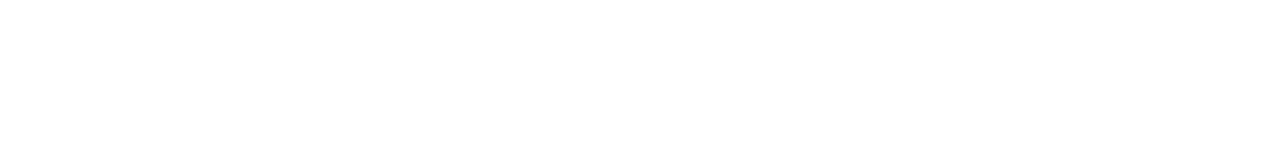
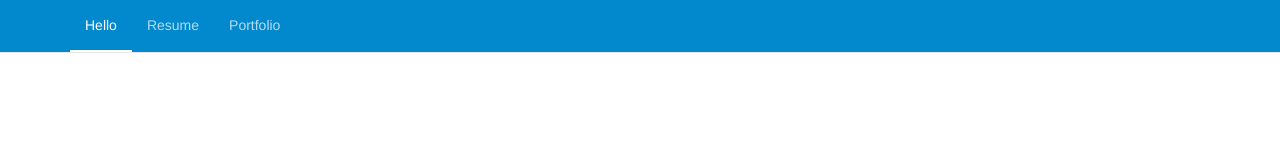
Before and after one commit to Soreg/Clone-1, a plain HTML site: page index.html in a window 1280 px wide. Drawn offline with nearby package versions, Linux system fonts and the light colour scheme.

Commit message:
Added and styled Navigation

```diff
--- a/index.html
+++ b/index.html
@@ -9,9 +9,31 @@
   <link rel="stylesheet" href="style.css">
 </head>
 <body>
+  <!-- Big wrapper -->
+  <div class="container-fluid">
+    <!-- Navbar -->
+    <nav class="navbar navbar-default navbar-static-top">
+      <div class="container">
+        <div class="navbar-header">
+          <button type="button" class="navbar-toggle collapsed" data-toggle="collapse" data-target="#navbar" aria-expanded="false" aria-controls="navbar">
+            <span class="sr-only">Toggle navigation</span>
+            <span class="icon-bar"></span>
+            <span class="icon-bar"></span>
+            <span class="icon-bar"></span>
+          </button>
+        </div>
+        <div id="navbar" class="navbar-collapse collapse">
+          <ul class="nav navbar-nav">
+            <li class="active"><a href="#">Hello</a></li>
+            <li><a href="#about">Resume</a></li>
+            <li><a href="#contact">Portfolio</a></li>
+          </ul>
+        </div><!--/.nav-collapse -->
+      </div>
+    </nav>
 
-
-  <script src="https://cdnjs.cloudflare.com/ajax/libs/jquery/3.1.1/jquery.min.js"></script>
+  </div>
+  <script src="https://cdnjs.cloudflare.com/ajax/libs/jquery/3.2.1/jquery.min.js"></script>
   <script src="https://maxcdn.bootstrapcdn.com/bootstrap/3.3.7/js/bootstrap.min.js"></script>
 </body>
 </html>
--- a/style.css
+++ b/style.css
@@ -0,0 +1,51 @@
+/*
+  ========================================
+  General
+  ========================================
+*/
+
+* {
+  margin: 0;
+  padding: 0;
+}
+
+.container-fluid {
+  padding-left: 0;
+  padding-right: 0;
+}
+
+body {
+  color: white;
+}
+
+/*
+  ========================================
+  Fonts
+  ========================================
+*/
+
+.navbar-default .navbar-nav>.active>a, .navbar-default .navbar-nav>li>a, .navbar-default .navbar-nav>li>a:hover {
+  color: #fff;
+}
+
+.navbar-default .navbar-nav>li>a {
+  opacity: 0.7;
+}
+
+.navbar-default .navbar-nav>.active>a, .navbar-default .navbar-nav>li>a:hover {
+  opacity: 1;
+}
+
+/*
+  ========================================
+  Navigation
+  ========================================
+*/
+
+.active a, .navbar {
+  background-color: #0289CD !important;
+}
+
+.active a {
+  border-bottom: 2px solid #fff;
+}
```
